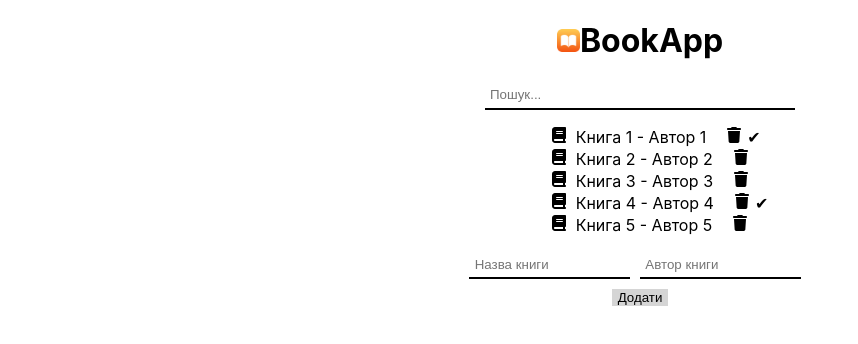
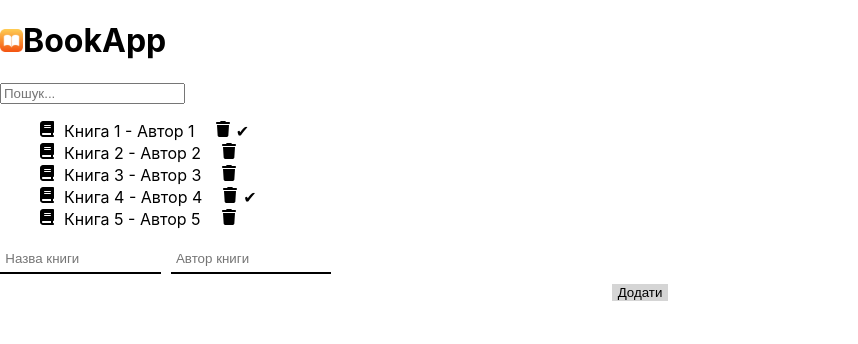
Before and after one commit to Terminator2220/BookApp, a React (Create React App) app: page / in a window 1280 px wide. Shown: the top 344 px of the page, without its empty margins (0-858 px from the left). Built offline with nearby package versions, Linux system fonts and the light colour scheme; the HTML template or start-up script is replaced by a standard one.

Commit message:
Add files via upload

```diff
--- a/src/components/bookApp/BookApp.js
+++ b/src/components/bookApp/BookApp.js
@@ -1,17 +1,26 @@
-import React, { useState } from 'react';
+import React, { useState, useEffect } from 'react';
 import "./BookApp.css"
 
 function BookApp() {
-  const [books, setBooks] = useState([
-    { id: 1, title: 'Книга 1', author: 'Автор 1', read: true },
-    { id: 2, title: 'Книга 2', author: 'Автор 2', read: false },
-    { id: 3, title: 'Книга 3', author: 'Автор 3', read: false },
-    { id: 4, title: 'Книга 4', author: 'Автор 4', read: true },
-    { id: 5, title: 'Книга 5', author: 'Автор 5', read: false },
-  ]);
+  const [books, setBooks] = useState(() => {
+    // Load books from local storage or use the default value
+    const storedBooks = JSON.parse(localStorage.getItem('books')) || [
+      { id: 1, title: 'Книга 1', author: 'Автор 1', read: true },
+      { id: 2, title: 'Книга 2', author: 'Автор 2', read: false },
+      { id: 3, title: 'Книга 3', author: 'Автор 3', read: false },
+      { id: 4, title: 'Книга 4', author: 'Автор 4', read: true },
+      { id: 5, title: 'Книга 5', author: 'Автор 5', read: false },
+    ];
+    return storedBooks;
+  });
 
   const [newBook, setNewBook] = useState({ title: '', author: '' });
   const [searchTerm, setSearchTerm] = useState('');
+
+  useEffect(() => {
+    // Save books to local storage whenever the 'books' state changes
+    localStorage.setItem('books', JSON.stringify(books));
+  }, [books]);
 
   const addBook = () => {
     if (newBook.title && newBook.author) {
@@ -36,9 +45,9 @@ function BookApp() {
   };
 
   return (
-    <div className='conteiner'>
+    <div className='container'>
       <h1><img src= "ibooks.png" className='Ico'/>BookApp</h1>
-      <input type="text" placeholder="Пошук..." value={searchTerm} onChange={(e) => setSearchTerm(e.target.value)} className='inpSerch'/>
+      <input type="text" placeholder="Пошук..." value={searchTerm} onChange={(e) => setSearchTerm(e.target.value)} className='inpSearch'/>
       <ul>
         {books.filter((book) =>
               book.title.toLowerCase().includes(searchTerm.toLowerCase()) ||
@@ -48,14 +57,14 @@ function BookApp() {
             <li key={book.id}>
               <img src="./svg/book.svg" alt={book.title} onClick={() => toggleReadStatus(book.id)} className='bookImg'/>
               {book.title} - {book.author}
-              <button onClick={() => deleteBook(book.id)} className='delButton'><img src="./svg/trash.svg"/></button>
+              <button onClick={() => deleteBook(book.id)} className='delButton'><img src="./svg/trash.svg" alt="delete"/></button>
               {book.read && <span>✔</span>}
             </li>
           ))}
       </ul>
       <div>
         <input type="text" placeholder="Назва книги" value={newBook.title} onChange={(e) => setNewBook({ ...newBook, title: e.target.value })} className='inp'/>
-        <input type="text" placeholder="Автор книги" value={newBook.author} onChange={(e) => setNewBook({ ...newBook, author: e.target.value })}className='inp'/>
+        <input type="text" placeholder="Автор книги" value={newBook.author} onChange={(e) => setNewBook({ ...newBook, author: e.target.value })} className='inp'/>
       </div>
       <div className='addBook'>
         <button onClick={addBook} className='addButton'>Додати</button>
```
